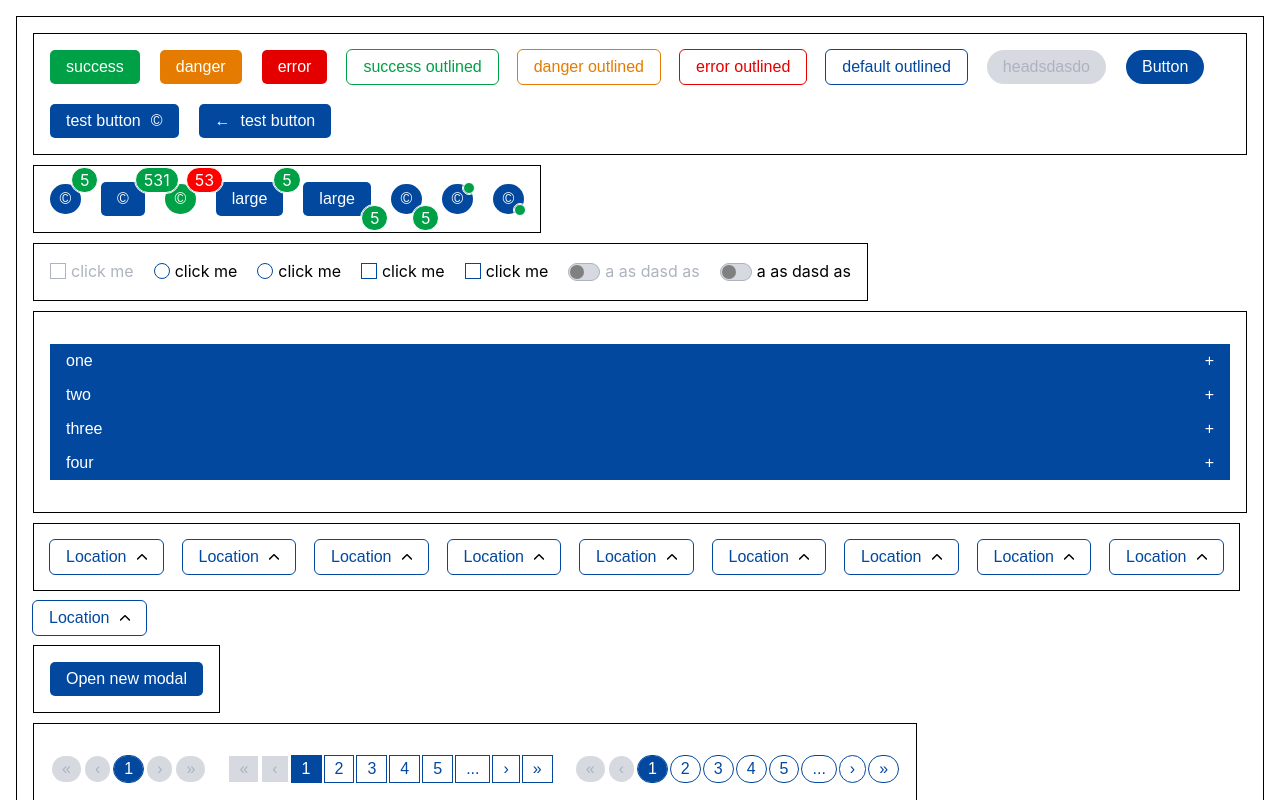
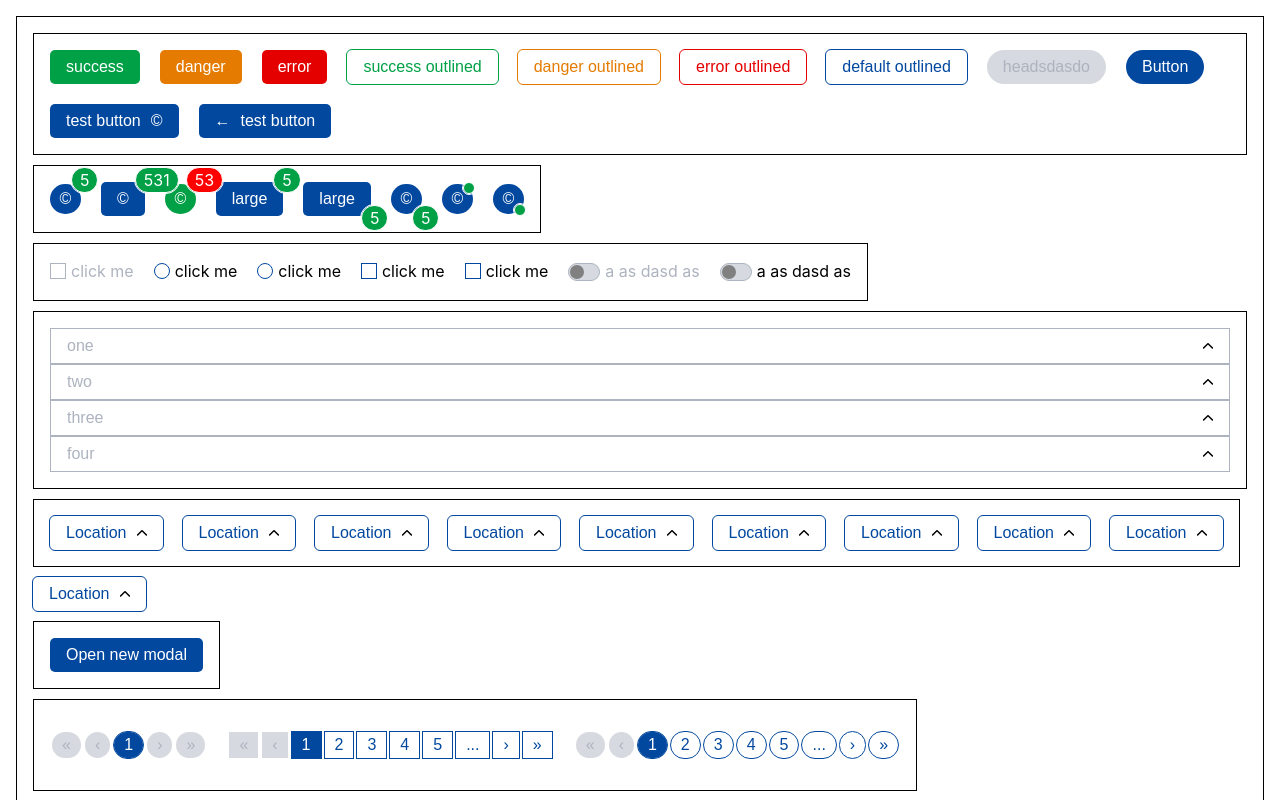
Before and after one commit to bandvov/react-ui-kit, a React (Create React App) app: page / in a window 1280 px wide. Shown: the top 800 px of the page. Built offline with nearby package versions, Linux system fonts and the light colour scheme.

Commit message:
rebuild accordion

```diff
--- a/src/App.tsx
+++ b/src/App.tsx
@@ -210,7 +210,17 @@ function App() {
         />
       </Wrapper>
       <Wrapper>
-        <Accordion items={accordionItems}></Accordion>
+        <div
+          style={{
+            display: "flex",
+            justifyContent: "stretch",
+            flexDirection: "column",
+          }}
+        >
+          {accordionItems.map(({ title, content }) => {
+            return <Accordion title={title}>{content}</Accordion>;
+          })}
+        </div>
       </Wrapper>
       <Wrapper>
         <Dropdown
--- a/src/components/Accordion/Accordion.tsx
+++ /dev/null
@@ -1,35 +0,0 @@
-import React, { ReactElement, useState } from "react";
-import AccordionItem from "./AccordionItem";
-
-export default function Accordion({
-  items,
-  buttonStyles,
-}: {
-  buttonStyles?: { [key: string]: string };
-  items: { title: string; content: string | ReactElement }[];
-}) {
-  const [active, setActive] = useState<number | null>(null);
-  return (
-    <ul style={{ listStyle: "none", margin: "none", padding: "0" }}>
-      {items.map((item, index) => {
-        return (
-          <AccordionItem
-            buttonStyles={buttonStyles}
-            key={item.title}
-            active={active === index}
-            onToggle={() => {
-              if (active === index) {
-                setActive(null);
-              } else {
-                setActive(index);
-              }
-            }}
-            title={item.title}
-          >
-            {item.content}
-          </AccordionItem>
-        );
-      })}
-    </ul>
-  );
-}
--- a/src/components/Accordion/AccordionItem.tsx
+++ b/src/components/Accordion/AccordionItem.tsx
@@ -1,46 +1,64 @@
-import React, { ReactElement, useRef } from "react";
+import React, { ReactElement, useEffect, useRef, useState } from "react";
+import styled, { css } from "styled-components";
+import { COLORS } from "../../CONSTANTS";
 import Button from "../Button/Button";
+const iconPath = process.env.PUBLIC_URL + "/icons/";
 
-export default function AccordionItem({
+const AccordionContent = styled.div<{ isOpen: boolean }>`
+  overflow: hidden;
+  ${(props) => {
+    if (props.isOpen) {
+      return css`
+        overflow: hidden;
+        transition: max-height 0.3s cubic-bezier(1, 0, 1, 0);
+        height: auto;
+        max-height: 9999px;
+      `;
+    } else {
+      return css`
+        max-height: 0;
+        transition: max-height 0.35s cubic-bezier(0, 1, 0, 1);
+      `;
+    }
+  }}
+`;
+const Accordion = ({
   title,
   children,
-  onToggle,
-  active,
-  buttonStyles,
 }: {
-  buttonStyles?: { [key: string]: string };
   title: string;
-  active: boolean;
   children: ReactElement | string;
-  onToggle: () => void;
-}) {
-  const childrenRef = useRef<HTMLDivElement>(null);
+}) => {
+  const [isOpen, setOpen] = React.useState(false);
+  const iconName = isOpen ? "arrow_down.svg" : "arrow_up.svg";
 
   return (
-    <li>
+    <div>
       <Button
-        style={buttonStyles}
         borderRadius="0"
         fullWidth
         justify="space-between"
-        onClick={onToggle}
+        backgroundColor="transparent"
+        border={`1px solid ${COLORS.gray} `}
+        style={{
+          color: isOpen ? "black" : COLORS.gray,
+        }}
+        onClick={() => setOpen(!isOpen)}
       >
         {title}
-        <span>{active ? "-" : "+"} </span>
+        <img
+          alt={isOpen ? "arrow up" : "arrowDown"}
+          style={{ marginTop: "auto", marginBottom: "auto" }}
+          width={10}
+          height={10}
+          src={iconPath + iconName}
+        />
       </Button>
-      <div
-        ref={childrenRef}
-        style={{
-          overflow: "hidden",
-          height: active
-            ? (childrenRef.current as HTMLDivElement).scrollHeight
-            : 0,
-          transition: "height ease 0.2s",
-          backgroundColor: "#edf2f2",
-        }}
-      >
+      <AccordionContent isOpen={isOpen}>
         <div>{children}</div>
-      </div>
-    </li>
+      </AccordionContent>
+    </div>
   );
-}
+};
+
+export default Accordion;
--- a/src/components/index.tsx
+++ b/src/components/index.tsx
@@ -1,5 +1,4 @@
-import Accordion from "./Accordion/Accordion";
-import AccordionItem from "./Accordion/AccordionItem";
+import Accordion from "./Accordion/AccordionItem";
 import Badge from "./Badge/Badge";
 import Button from "./Button/Button";
 import Checkbox from "./Checkbox/Checkbox";
@@ -12,7 +11,6 @@ import DialogModal from "./DialogModal/DialogModal";
 export {
   Button,
   Badge,
-  AccordionItem,
   Accordion,
   Checkbox,
   TextInput,
```
Also changed, not shown: 1 other file (tests, documents, lock files or other folders).
